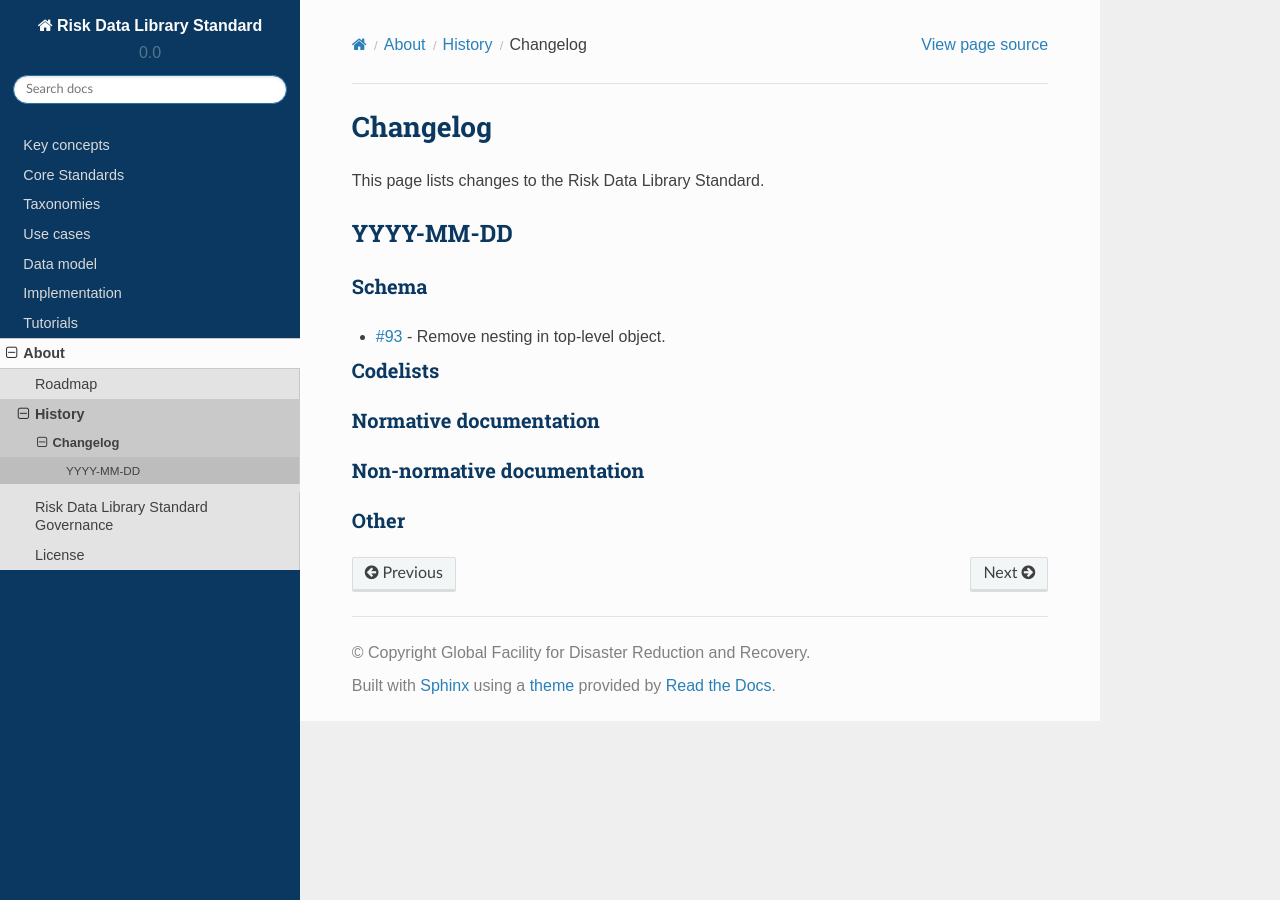
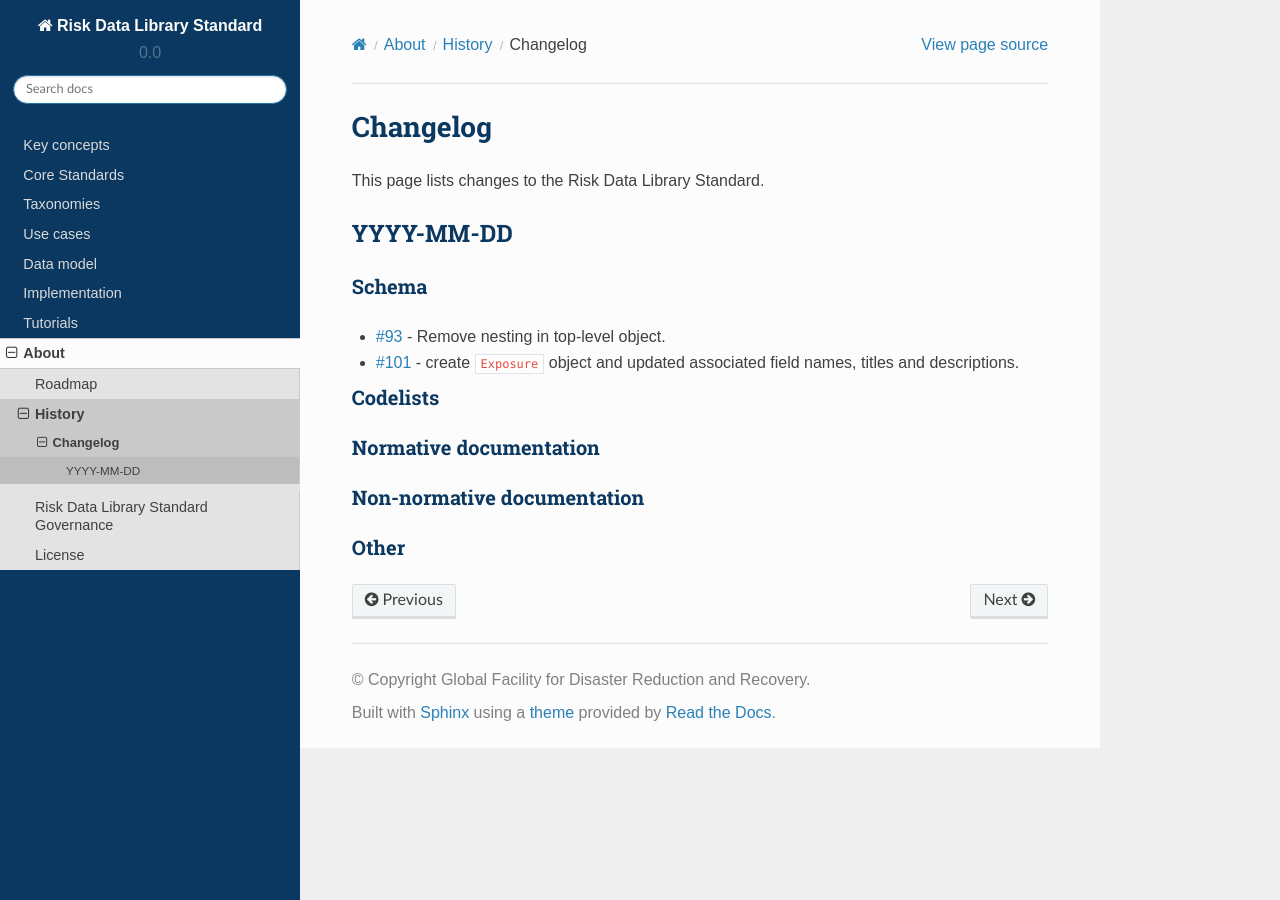
Before and after one commit to GFDRR/rdl-standard, a Sphinx documentation site: the page built from docs/about/history/changelog.md, in a window 1280 px wide. Built offline with Sphinx 7.4.7 and the Read the Docs theme 2.0.0, drawn with Linux system fonts in a browser that asks for light colours.

Commit message:
changelog.md: update changelog

```diff
--- a/docs/about/history/changelog.md
+++ b/docs/about/history/changelog.md
@@ -7,6 +7,7 @@ This page lists changes to the Risk Data Library Standard.
 ### Schema
 
 - [#93](https://github.com/GFDRR/rdl-standard/pull/93) - Remove nesting in top-level object.
+- [#101](https://github.com/GFDRR/rdl-standard/pull/101) - create `Exposure` object and updated associated field names, titles and descriptions.
 
 ### Codelists
 
```
